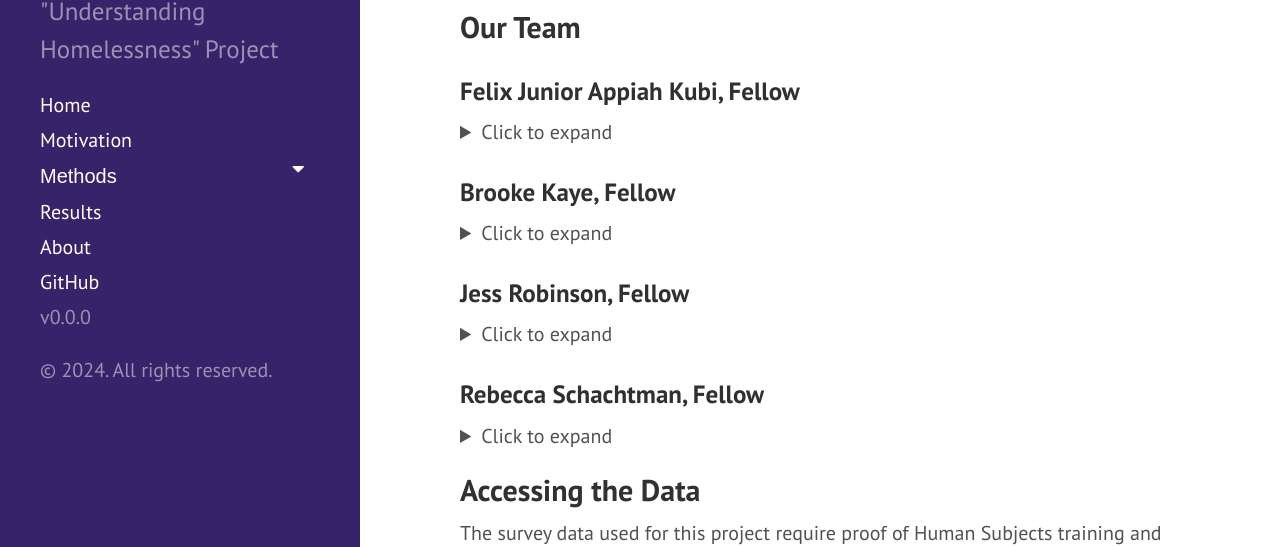
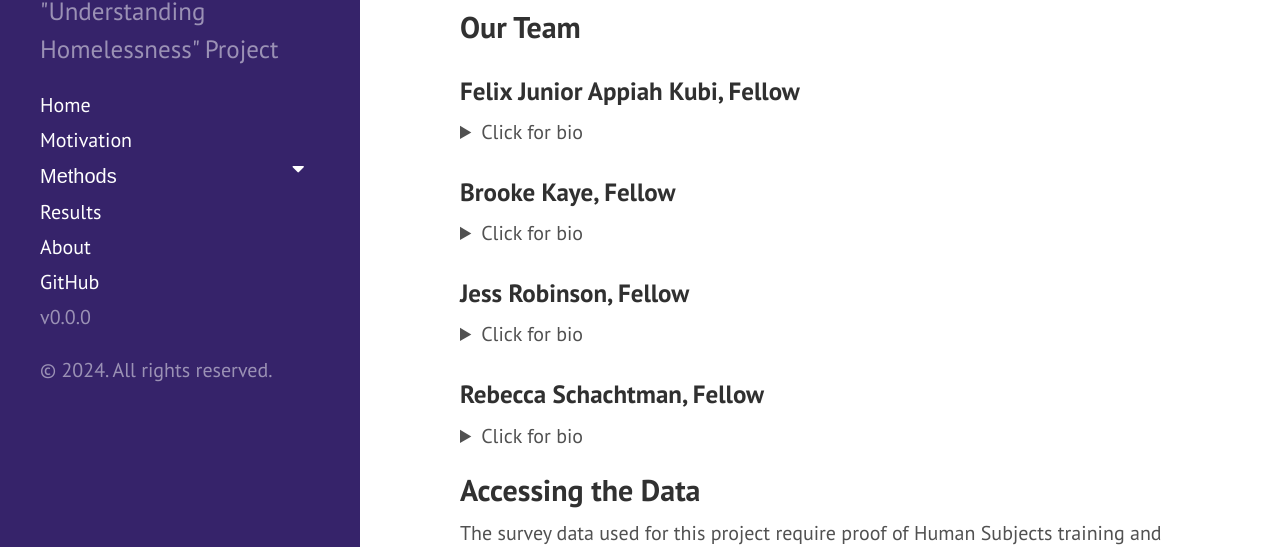
Before and after one commit to uwescience/DSSG2024_Understanding_Homelessness, a Jekyll site: the page built from about.md, in a window 1280 px wide and 1188 px high. Shown: the part 232-779 px from the top of the window. Built offline with Jekyll 4.4.1, drawn with Linux system fonts in a browser that asks for light colours.

Commit message:
Update about.md

```diff
--- a/about.md
+++ b/about.md
@@ -13,7 +13,7 @@ Individual Bios
 ### **Felix Junior Appiah Kubi, Fellow**
 
 <details>
-<summary>Click to expand</summary>
+<summary>Click for bio</summary>
 
 Felix is a dedicated scholar and data scientist with a passion for leveraging statistical methodologies to drive societal advancement. Born in Ghana, Felix earned his undergraduate degree in Statistics from the Kwame Nkrumah University of Science and Technology before pursuing a Master of Philosophy in Statistics at the University of Ghana. Currently a Ph.D. Candidate in Applied Statistics and Research Methods at the University of Northern Colorado, his research focuses on adaptive leveraged causal inference. With practical experience as a Data Scientist and Senior Research Consultant, Felix is equipped with expertise in data analysis, research methodology, and project management. With a deep-rooted passion for data science, Felix’s academic and professional interests lie in applying advanced machine learning techniques and artificial intelligence to address complex societal issues.
 
@@ -22,7 +22,7 @@ Felix is a dedicated scholar and data scientist with a passion for leveraging st
 ### **Brooke Kaye, Fellow**
 
 <details>
-<summary>Click to expand</summary>
+<summary>Click for bio</summary>
 
 Brooke grew up in North Dakota and received a bachelor’s degree in natural resources and applied ecology from Cornell University. Brooke’s early career focus was on climate and biogeochemical cycling in arctic ecosystems and the Olympic Peninsula. Brooke later served as a Peace Corps volunteer in Panama with a focus on environmental education and sustainable agriculture. For the past decade, Brooke has been deeply involved in local agriculture and food advocacy, working as an organic farmer, nutrition educator, and local food advocate. While running her own organic vegetable farm, Brooke partnered with the Oregon Food Bank to get more produce into the emergency food system. Brooke is currently pursuing a Master of Science in Data Analytics through Oregon State University.
 
@@ -31,7 +31,7 @@ Brooke grew up in North Dakota and received a bachelor’s degree in natural res
 ### **Jess Robinson, Fellow**
 
 <details>
-<summary>Click to expand</summary>
+<summary>Click for bio</summary>
 
 Jess Robinson is a PhD student in Sociology at Columbia University and an incoming JD student and Furman Academic Scholar at New York University. As a mixed-methods researcher, Jess studies criminal-legal institutions such as policing and prisons, the politics of science and technology, and social networks. Before graduate school, Jess worked as a Senior Data Analyst at CORNERS: The Center for Neighborhood Engaged Research & Science, where she partnered with community violence intervention practitioners to collaboratively develop new tools, dashboards, and visualizations using geospatial and social network analysis to support their work.
 
@@ -40,7 +40,7 @@ Jess Robinson is a PhD student in Sociology at Columbia University and an incomi
 ### **Rebecca Schachtman, Fellow**
 
 <details>
-<summary>Click to expand</summary>
+<summary>Click for bio</summary>
 
 Rebecca is a PhD candidate in Social Psychology at the University of Washington. Her work employs experimental methods to examine biases in responses to and perceptions of women’s sexual harassment. Prior to graduate school, she received her B.A. in Psychology from Lawrence University and then worked as a Research Assistant. In her role at the Centre for Evidence and Implementation, she primarily supported evidence synthesis projects on interventions aimed to improve outcomes social and educational outcomes for vulnerable groups of children (e.g., in out-of-home care, pre-school-aged, etc.). At the Centre for Workplace Leadership, she conducted quantitative and qualitative analyses based on survey data, translating these findings into training materials and strategic plans for partner organizations interested in understanding and improving their workplace cultures.
 
```
